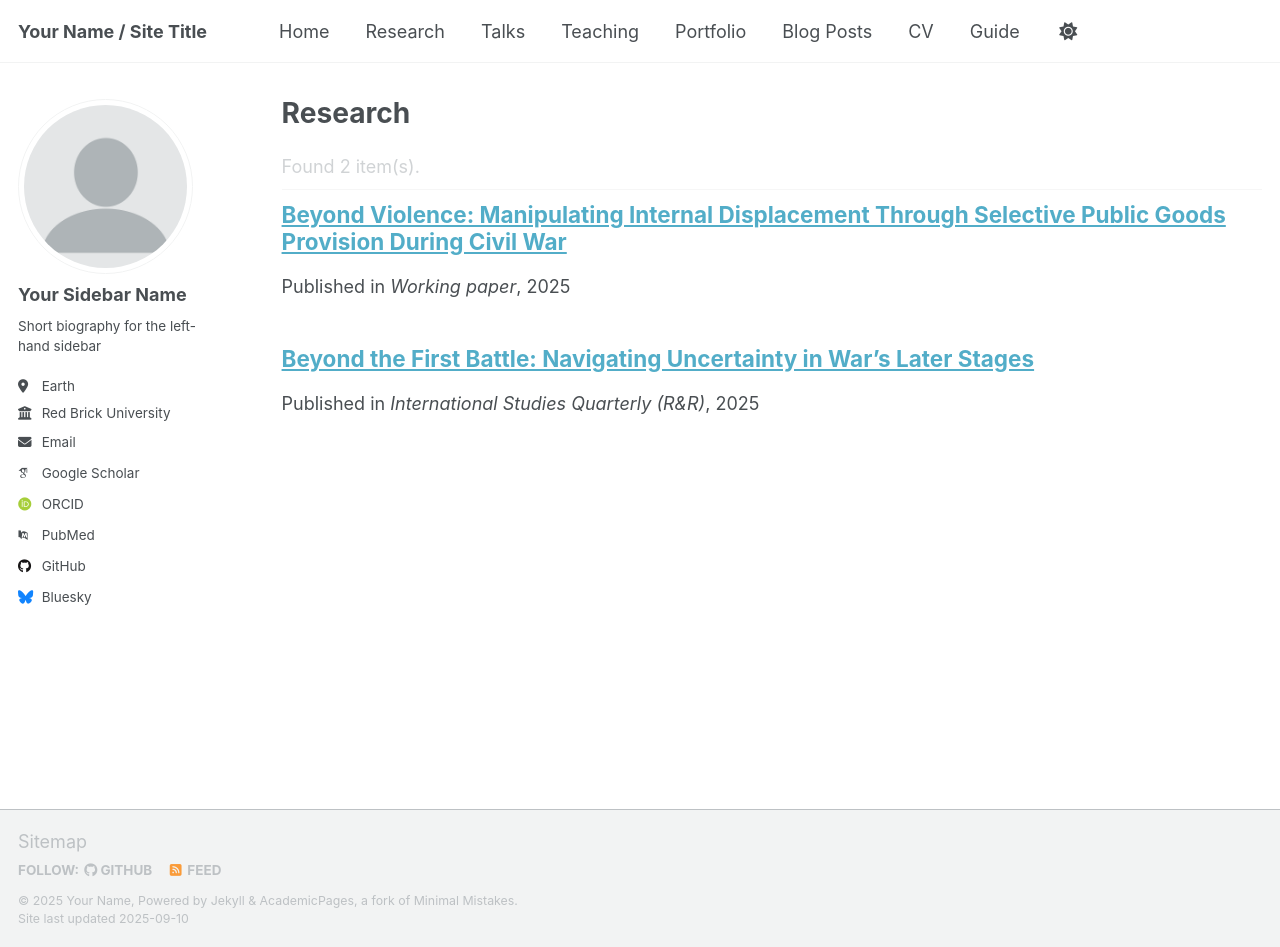
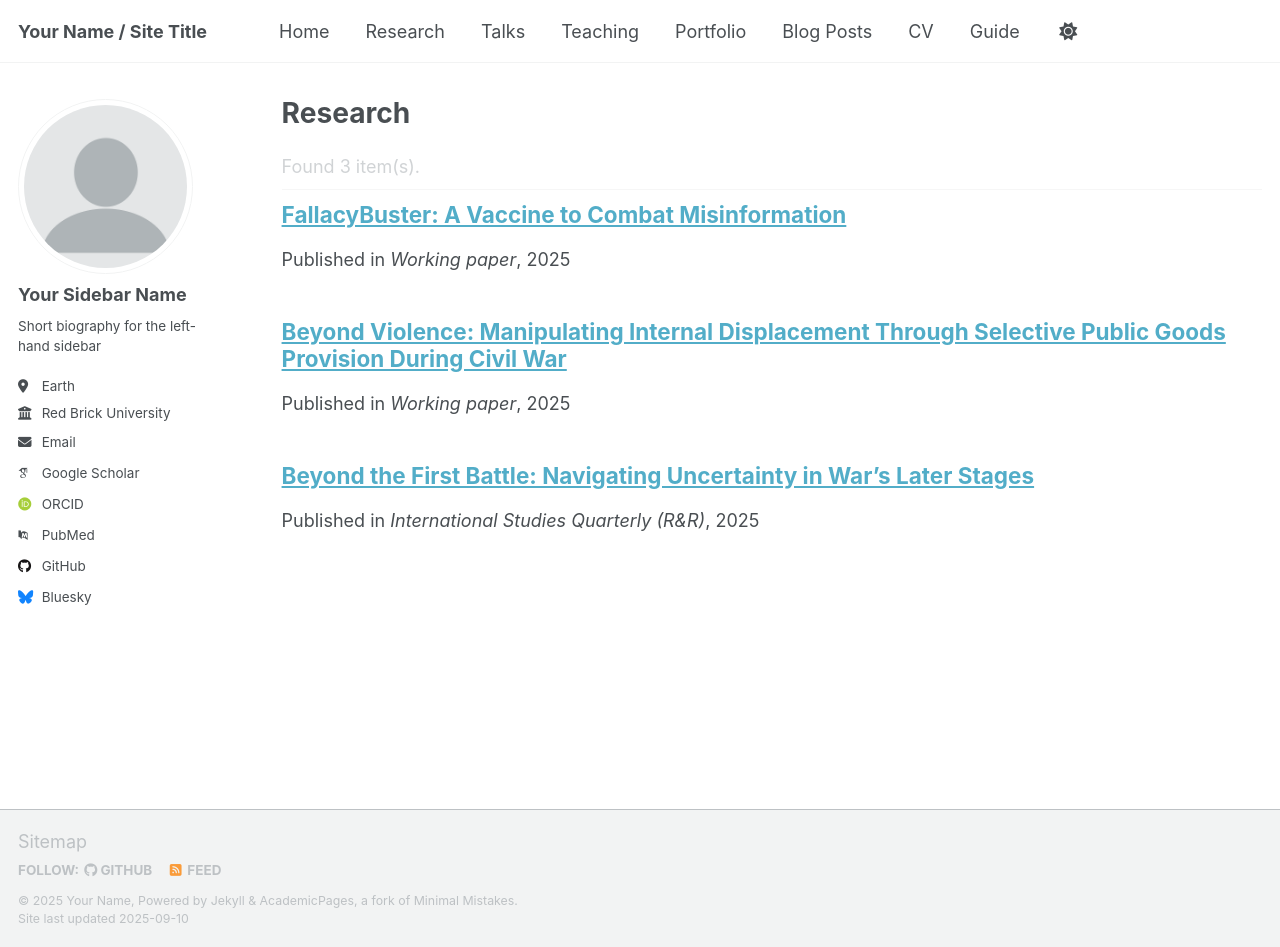
Before and after one commit to zhejun-qiu/zhejun-qiu.github.io, a Jekyll site: the page built from _pages/research.md, in a window 1280 px wide and 947 px high. Built offline with Jekyll 4.4.1, drawn with Linux system fonts in a browser that asks for light colours; some web fonts are replaced; a script that is not in the unit is left out; some of the changed lines change nothing that is shown.

Commit message:
Update fallacybuster-misinformation-vaccine.md

```diff
--- a/_publications/fallacybuster-misinformation-vaccine.md
+++ b/_publications/fallacybuster-misinformation-vaccine.md
@@ -1,4 +1,3 @@
-# _publications/fallacybuster-misinformation-vaccine.md
 ---
 title: "FallacyBuster: A Vaccine to Combat Misinformation"
 authors: "Yuyang Pu; Muyao Hang; Zhejun Qiu"
```
